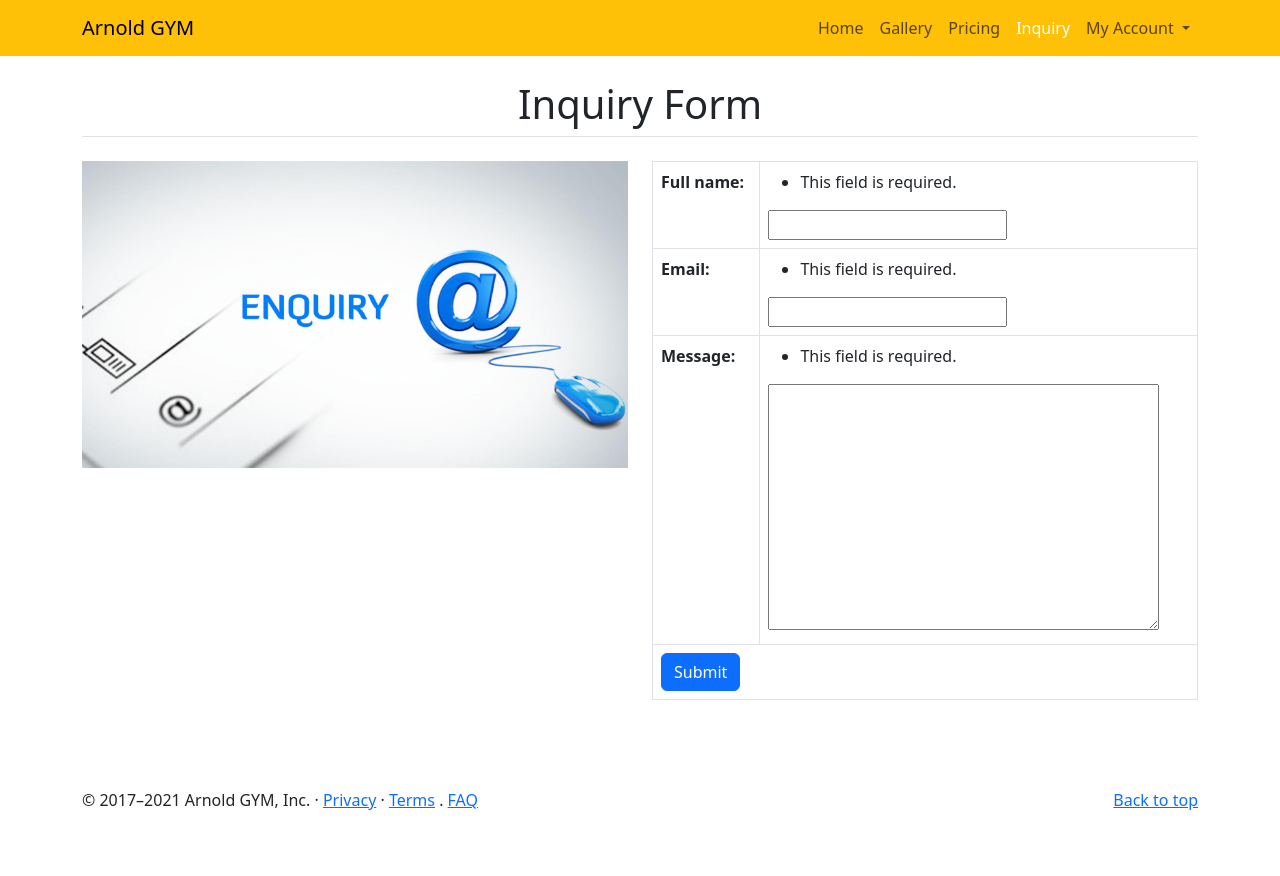
After one commit to Ayman097/GMS, a Django app: page /inquiry in a window 1280 px wide. The commit adds this page. Run offline with Django 4.2, Linux system fonts and the light colour scheme; some libraries are stand-ins or nearby versions.

Commit message:
work on Pages (About us, Privacy, Terms), working on FAQ Page and work on inquiry form

```diff
--- /dev/null
+++ b/GymManagementSystem/gym/forms.py
@@ -0,0 +1,7 @@
+from django import forms
+from .models import Inquiry
+
+class InquiryForm(forms.ModelForm):
+    class Meta:
+        model = Inquiry
+        fields = ('full_name', 'email', 'message')
--- a/GymManagementSystem/gym/models.py
+++ b/GymManagementSystem/gym/models.py
@@ -17,17 +17,45 @@ class Banners(models.Model):
         return mark_safe(f'<img src="{self.img.url}" width="100" /> ')
 
 
-
+# Services
 class Service(models.Model):
     title = models.CharField(max_length=150)
     detail = models.TextField()
     img = models.ImageField(upload_to='services/', null=True)
 
     class Meta:
-        verbose_name_plural = 'Service'
+        verbose_name_plural = 'Services'
 
     def __str__(self):
         return self.title
 
     def image_tag(self):
         return mark_safe(f'<img src="{self.img.url}" width="100" /> ')
+
+# Pages (About Us & Privacy & Terms)
+class Pages(models.Model):
+    title = models.CharField(max_length=200)
+    detail = models.TextField()
+
+    class Meta:
+        verbose_name_plural = 'Pages'
+
+    def __str__(self):
+        return self.title
+# FAQ
+class Faq(models.Model):
+    question = models.TextField()
+    answer = models.TextField()
+
+    def __str__(self):
+        return self.question
+
+# Inquery Form
+class Inquiry(models.Model):
+    full_name = models.CharField(max_length=150)
+    email = models.EmailField(max_length=150)
+    message = models.TextField()
+    send_time = models.DateTimeField(auto_now_add=True)
+
+    def __str__(self):
+        return self.full_name
--- a/GymManagementSystem/gym/templates/base.html
+++ b/GymManagementSystem/gym/templates/base.html
@@ -29,7 +29,7 @@
 	          <a class="nav-link" href="pricing.php">Pricing</a>
 	        </li>
 	        <li class="nav-item">
-	          <a class="nav-link btn btn-sm btn-dark text-white" href="enquiry.php">Enquiry</a>
+	          <a class="nav-link btn btn-sm btn-dark text-white" href="{% url 'inquiry' %}">Inquiry</a>
 	        </li>
 	        <li class="nav-item dropdown">
 	          <a class="nav-link dropdown-toggle" href="#" id="navbarScrollingDropdown" role="button" data-bs-toggle="dropdown" aria-expanded="false">
@@ -57,9 +57,9 @@
     <footer class="container py-5">
 	    <p class="float-end"><a href="#">Back to top</a></p>
 	    <p>© 2017–2021 Arnold GYM, Inc. ·
-            <a href="page.php">Privacy</a> ·
-            <a href="page.php">Terms</a> .
-            <a href="faq.php">FAQ</a>
+            <a href="{% url 'page' 2 %}">Privacy</a> ·
+            <a href="{% url 'page' 3 %}">Terms</a> .
+            <a href="{% url 'faq' %}">FAQ</a>
         </p>
 	  </footer>
 
--- a/GymManagementSystem/gym/templates/home.html
+++ b/GymManagementSystem/gym/templates/home.html
@@ -48,7 +48,7 @@
                 <div class="col-md-5">
                         <h1 class="mb-4 section-heading">About Us</h1>
                         <p class="lh-base">Lorem Ipsum is simply dummy text of the printing and typesetting industry. Lorem Ipsum has been the industry's standard dummy text ever since the 1550s, when an unknown printer took a galley of type and scrambled it to make a type specimen book. It has survived not only five centuries, but also the leap into electronic typesetting, remaining essentially unchanged. It was popularised in the 1960s with the release of Letraset sheets containing Lorem Ipsum passages, and more recently with desktop publishing software like Aldus PageMaker including versions of Lorem Ipsum.</p>
-                        <p><a href="page.php" class="btn btn-info text-white">Read More</a></p>
+                        <p><a href="{% url 'page' 1 %}" class="btn btn-info text-white">Read More</a></p>
                 </div>
                 <div class="col-md-6 offset-1">
                         <h1 class="mb-4 section-heading">Gallery <a href="#" class="float-end btn btn-info text-white mt-2">View All</a></h1>
--- /dev/null
+++ b/GymManagementSystem/gym/templates/inquiry.html
@@ -0,0 +1,34 @@
+{% extends 'base.html' %}
+{% load static %}
+{% block content %}
+    <!-- Main Start -->
+    <main>
+		<!-- Services -->
+		<section class="container my-4">
+			<h1 class="text-center mb-4 section-heading border-bottom pb-2">Inquiry Form</h1>
+			<div class="row">
+				<div class="col-md-6">
+					<img src="{% static 'imgs/enquiry.jpg' %}" class="img-fluid" />
+				</div>
+				<div class="col-md-6">
+					{% if msg %}
+					<p class="text-success">{{msg}}</p>
+					{% endif %}
+					<form method="post" action="{% url 'inquiry' %}">
+						{% csrf_token %}
+						<table class="table table-bordered">
+							{{form.as_table}}
+							<tr>
+								<td colspan="2">
+									<input type="submit" class="btn btn-primary" />
+								</td>
+							</tr>
+						</table>
+					</form>
+				</div>
+			</div>
+		</section>
+		<!-- End -->
+    </main>
+    <!-- End -->
+{% endblock %}
--- a/GymManagementSystem/gym/urls.py
+++ b/GymManagementSystem/gym/urls.py
@@ -5,5 +5,8 @@ from . import views
 
 urlpatterns = [
     path('', views.home, name='home'),
+    path('pagedetail/<int:pk>', views.page_detail, name='page'),
+    path('faq', views.faq, name='faq'),
+    path('inquiry', views.inquiry, name='inquiry'),
 ]
 urlpatterns += static(settings.MEDIA_URL, document_root=settings.MEDIA_ROOT)
--- a/GymManagementSystem/gym/views.py
+++ b/GymManagementSystem/gym/views.py
@@ -1,5 +1,6 @@
 from django.shortcuts import render
-from .models import Banners, Service
+from .models import Banners, Service, Pages, Faq
+from .forms import InquiryForm
 
 # Create your views here.
 def home(request):
@@ -7,3 +8,23 @@ def home(request):
     services = Service.objects.all()[:3] # Fetch only 3
 
     return render(request, 'home.html', {'banners': banners, 'services': services})
+
+def page_detail(request, pk):
+    page = Pages.objects.get(id=pk)
+
+    return render(request, 'page.html', {'page': page})
+
+def faq(request):
+    faqs = Faq.objects.all()
+    return render(request, 'faq.html', {'faqs': faqs})
+
+# Inquery
+def inquiry(request):
+    msg = ''
+    if request.method == 'POST':
+        form = InquiryForm(request.POST)
+        if form.is_valid():
+            form.save()
+            msg = 'Data has been Sended'
+    form = InquiryForm(request.POST)
+    return render(request, 'inquiry.html', {'form': form, 'msg': msg})
```
Also changed, not shown: GymManagementSystem/gym/admin.py (+13 -1 lines), GymManagementSystem/gym/templates/faq.html (added, +29 -0 lines), GymManagementSystem/gym/templates/page.html (added, +13 -0 lines), GymManagementSystem/gym/migrations/0004_pages_alter_service_options.py (added), GymManagementSystem/gym/migrations/0005_faq_alter_pages_options.py (added), GymManagementSystem/gym/migrations/0006_inquery.py (added), GymManagementSystem/gym/migrations/0007_rename_inquery_inquiry.py (added), GymManagementSystem/gym/static/imgs/enquiry.jpg (added).
